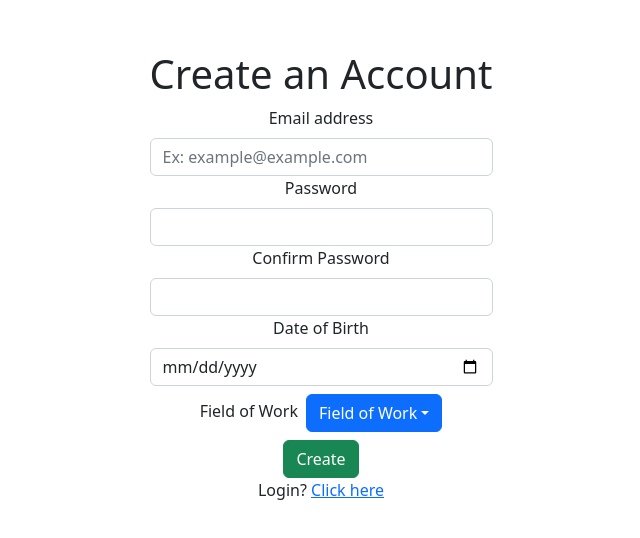
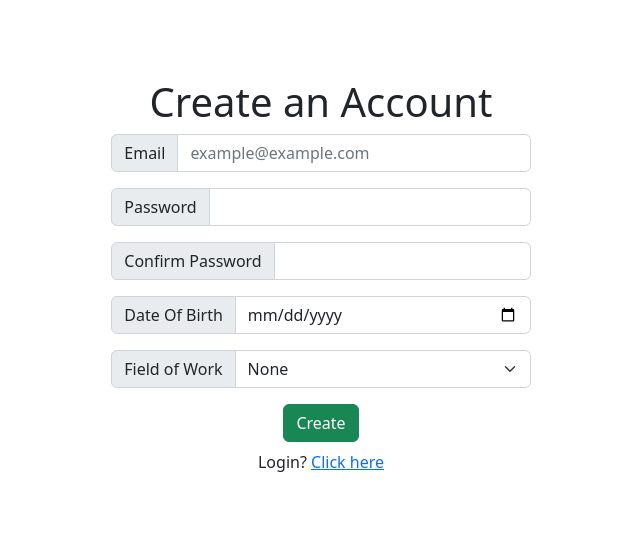
Before and after one commit to TheWhitcher/TW_DB_Final_Project, a React (Vite) app in the folder Project/FrontEnd/: page /Register in a window 1280 px wide. Shown: the part 124-662 px from the top of the page, without its empty margins (319-959 px from the left). Built offline with nearby package versions, Linux system fonts and the light colour scheme.

Commit message:
Added a sample graph and beautified the login and register page

```diff
--- a/Project/FrontEnd/src/Graph.jsx
+++ b/Project/FrontEnd/src/Graph.jsx
@@ -42,7 +42,8 @@ function Graph() {
 
   return (
       <div className="App">
-        <h1>Here are the "VERY" important graphs</h1>
+        <h1>Annual Emissions per Country</h1>
+         <img src="\src\assets\Emissions_Country_Year.png" alt="Emissions Graph" style={{ width: '500px', }}/>
         <div>
             <button className='btn btn-success mx-1' onClick={homeRoute}>Home</button>
             <button className='btn btn-success mx-1' onClick={logoutRoute}>Logout</button>
--- a/Project/FrontEnd/src/Login.jsx
+++ b/Project/FrontEnd/src/Login.jsx
@@ -58,15 +58,19 @@ function Login() {
 
   return (
     <div className="App">
-        <h1>Log In</h1>
+        <h1 className="mb-3">Log In</h1>
         <form onSubmit={handleSubmit}>
             <div>
-                <label className="form-label" htmlFor="username">Email</label>
-                    <input className="form-control" type="email" placeholder="Email" id="email" onChange={(event) => handleInputChange('email', event.target.value)}/>
+            <div className="input-group mb-3">
+                    <span className="input-group-text" id="email">Email</span>
+                    <input type="email" className="form-control" placeholder="example@example.com" aria-label="Sizing example input" aria-describedby="inputGroup-sizing-default" required onChange={(event) => handleInputChange('email', event.target.value)}/>
+                </div>
 
-                <label className="form-label" htmlFor="Password">Password</label>
-                    <input className="form-control my-2" type="password" placeholder="Password" id="password" onChange={(event) => handleInputChange('password', event.target.value)}/>
-                <button className='btn btn-success' type="submit" >Login</button>
+                <div className="input-group mb-3">
+                    <span className="input-group-text" id="password">Password</span>
+                    <input type="password" className="form-control" aria-label="Sizing example input" aria-describedby="inputGroup-sizing-default" required onChange={(event) => handleInputChange('password', event.target.value)}/>
+                </div>
+                <button className='btn btn-success mb-3' type="submit" >Login</button>
             </div>
         </form>
 
--- a/Project/FrontEnd/src/Register.jsx
+++ b/Project/FrontEnd/src/Register.jsx
@@ -8,9 +8,6 @@ function Register() {
 
     const [form, setform] = useState({});
     const navigate = useNavigate();
-
-    const saveRoute = () =>{
-    }
 
     function handleInputChange(key, newValue){
         form[key] = newValue; // ex: form["username"] = "toto";
@@ -96,39 +93,40 @@ function Register() {
         <h1>Create an Account</h1>
         <form onSubmit={handleSubmit}>
             <div>
-                <label htmlFor="email" className="form-label">Email address</label>
-                    <input className="form-control" type="email" placeholder="Ex: example@example.com" aria-label=".form-control-sm example" required onChange={(event) => handleInputChange('email', event.target.value)}/>
-
-                <label htmlFor="inputPassword" className="form-label">Password</label>
-                <div className="col">
-                    <input type="password" className="form-control" id="inputPassword" required onChange={(event) => handleInputChange('password', event.target.value)}/>
+                <div className="input-group mb-3">
+                    <span className="input-group-text" id="email">Email</span>
+                    <input type="email" className="form-control" placeholder="example@example.com" aria-label="Sizing example input" aria-describedby="inputGroup-sizing-default" required onChange={(event) => handleInputChange('email', event.target.value)}/>
                 </div>
 
-                <label htmlFor="inputPassword" className="form-label" id="confirmPassword" >Confirm Password</label>
-                    <div className="col">
-                        <input type="password" className="form-control" id="confirmPassword" required onChange={(event) => handleInputChange('confirmPassword', event.target.value)}/>
-                    </div>
+                <div className="input-group mb-3">
+                    <span className="input-group-text" id="password">Password</span>
+                    <input type="password" className="form-control" aria-label="Sizing example input" aria-describedby="inputGroup-sizing-default" required onChange={(event) => handleInputChange('password', event.target.value)}/>
+                </div>
 
-                <label htmlFor="DOB" className="form-label">Date of Birth</label>
-                    <input type="date" aria-label="DOB" className="form-control" required onChange={(event) => handleInputChange('dateOfBirth', event.target.value)}/>
+                <div className="input-group mb-3">
+                    <span className="input-group-text" id="confirmPassword">Confirm Password</span>
+                    <input type="password" className="form-control" aria-label="Sizing example input" aria-describedby="inputGroup-sizing-default" required onChange={(event) => handleInputChange('confirmPassword', event.target.value)}/>
+                </div>
 
-                    <div className="dropdown m-2">
-                        <label htmlFor="FOW" className="form-label me-2">Field of Work</label>
-                        <button type="button" className="btn btn-primary dropdown-toggle" data-bs-toggle="dropdown">
-                            Field of Work
-                        </button>
-                        <ul className="dropdown-menu">
-                            <li><a className="dropdown-item" href="#">Education</a></li>
-                            <li><a className="dropdown-item" href="#">Information</a></li>
-                            <li><a className="dropdown-item" href="#">Health and Social Services</a></li>
-                            <li><a className="dropdown-item" href="#">Manufacturing</a></li>
-                        </ul>
-                    </div>
+                <div className="input-group mb-3">
+                    <span className="input-group-text" id="DOB">Date Of Birth</span>
+                    <input type="date" className="form-control" aria-label="DOB" aria-describedby="inputGroup-sizing-default" required onChange={(event) => handleInputChange('dateOfBirth', event.target.value)}/>
+                </div>
 
-                {/* <label className="form-check-label" htmlFor="firstCheckbox">I accept the terms and conditions </label>
-                <input className="form-check-input ms-2" type="checkbox" value="false" id="termsCheckbox" required onChange={(event) => handleInputChange('terms', event.target.checked)}/> */}
-                <div/>
-                <button className='btn btn-success' type="submit">Create</button>
+                <div className="input-group my-3">
+                <label className="input-group-text" htmlFor="inputGroupSelect01">Field of Work</label>
+                <select className="form-select" id="inputGroupSelect01" required onChange={(event) => handleInputChange('fieldOfWork', event.target.value)}>
+                    <option value="None">None</option>
+                    <option value="Education">Education</option>
+                    <option value="Information Technology">Information Technology</option>
+                    <option value="Health and Social Services">Health and Social Services</option>
+                    <option value="Manufacturing">Manufacturing</option>
+                    <option value="Intergalactic Assasin">Intergalactic Assasin</option>
+                    <option value="Pokémon Trainer">Pokémon Trainer</option>
+                </select>
+                </div>
+
+                <button className='btn btn-success mb-2' type="submit">Create</button>
                 <div>Login? <a href='/Login'>Click here</a></div>
             </div>
         </form>
```
Also changed, not shown: Project/FrontEnd/src/assets/Emissions_Country_Year.png (added).
